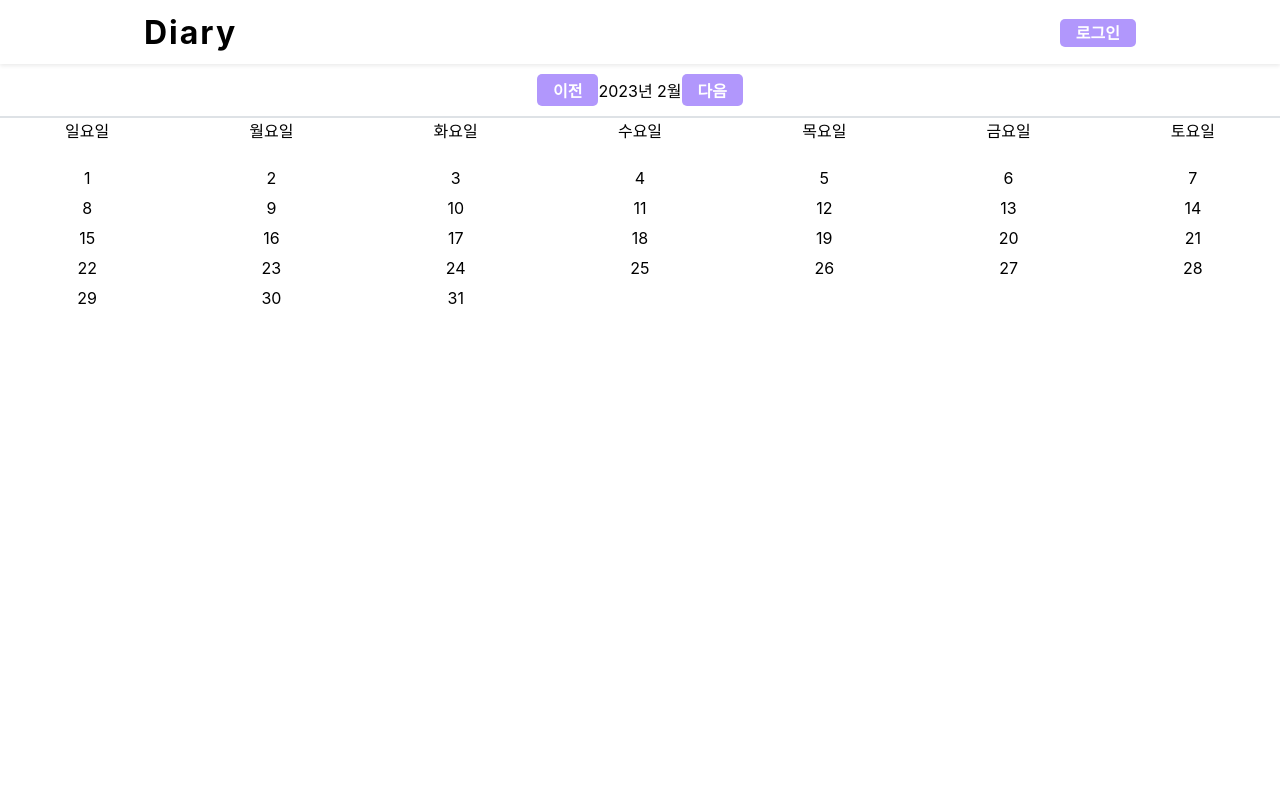
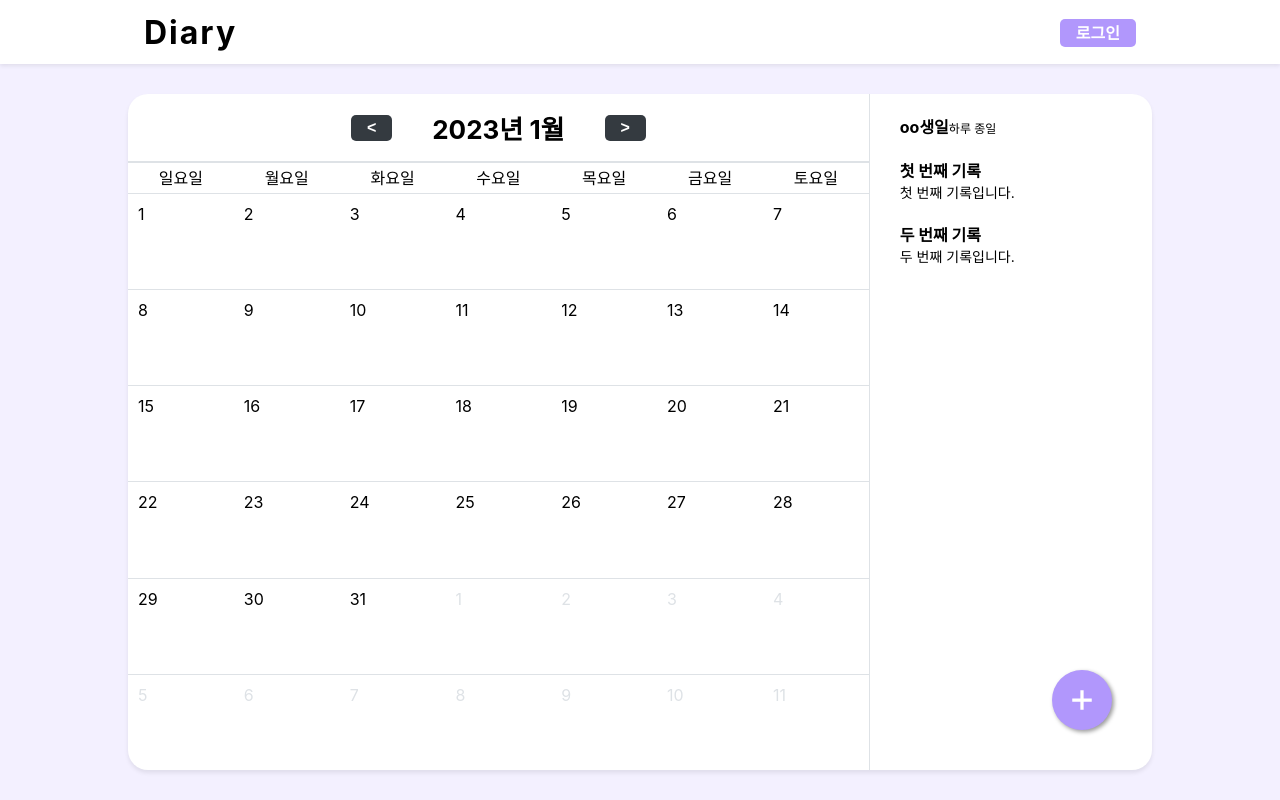
Before and after one commit to mxnxa/diary, a React (Create React App) app: page / in a window 1280 px wide. Built offline with nearby package versions, Linux system fonts and the light colour scheme.

Commit message:
캘린더 구현

```diff
--- a/package.json
+++ b/package.json
@@ -8,6 +8,7 @@
     "@testing-library/user-event": "^13.5.0",
     "react": "^18.2.0",
     "react-dom": "^18.2.0",
+    "react-icons": "^4.7.1",
     "react-router-dom": "^6.6.2",
     "react-scripts": "5.0.1",
     "styled-components": "^5.3.6",
--- a/src/App.js
+++ b/src/App.js
@@ -1,18 +1,21 @@
 import { Route, Routes } from "react-router-dom";
 import { createGlobalStyle } from "styled-components";
+import palette from "./lib/styles/palette";
 import CalendarPage from "./pages/CalendarPage";
 import LoginPage from "./pages/LoginPage";
 import RegisterPage from "./pages/RegisterPage";
 import WritePage from "./pages/WritePage";
 
 const GlobalStyle = createGlobalStyle`
-  *{
+  * {
     box-sizing: border-box;
     margin: 0;
     padding: 0;
   }
-
-  a{
+  body {
+    background-color: ${palette.violet[0]};
+  }
+  a {
     text-decoration: none;
     color: inherit;
   }
--- a/src/components/calendar/CalendarView.js
+++ b/src/components/calendar/CalendarView.js
@@ -1,10 +1,27 @@
 import React from "react";
-import styled from "styled-components";
+import { useState } from "react";
+import styled, { css } from "styled-components";
 import palette from "../../lib/styles/palette";
 import Button from "../common/Button";
+import Responsive from "../common/Responsive";
+import { GoPlus } from "react-icons/go";
+
+const Wrapper = styled(Responsive)`
+  flex: 1;
+  display: flex;
+  background-color: #fff;
+  /* border: 1px solid ${palette.gray[3]}; */
+  border-radius: 20px;
+  margin-top: 30px;
+  margin-bottom: 30px;
+  padding: 0;
+  box-shadow: 0 3px 4px rgba(0, 0, 0, 0.08);
+`;
 
 const CalendarViewBlock = styled.div`
-  flex: 2;
+  flex: 1;
+  display: flex;
+  flex-direction: column;
 `;
 
 const CalendarHead = styled.div`
@@ -12,32 +29,105 @@ const CalendarHead = styled.div`
   justify-content: center;
   align-items: center;
   border-bottom: 2px solid ${palette.gray[3]};
-  padding: 10px 0;
+  padding: 15px 40px;
+
+  p {
+    font-size: 26px;
+    font-weight: 700;
+    margin: 0 40px;
+  }
 `;
 
 const CalendarBody = styled.div`
+  flex: 1;
   display: grid;
-  grid-template-columns: repeat(7, 1fr);
-  grid-template-rows: 40px repeat(6, 1fr);
-  gap: 10px;
+  grid-template-rows: 30px repeat(6, 1fr); // 행
+  grid-template-columns: repeat(7, 1fr); // 열
+  /* gap: 10px; */
+  /* padding: 10px ; */
 `;
 
+// 요일
 const CalendarDay = styled.div`
   text-align: center;
-`;
-const CalendarDate = styled.p`
-  text-align: center;
+  line-height: 30px;
+  /* border-bottom: 1px solid ${palette.gray[3]}; */
 `;
 
-const render = () => {
-  let result = [];
+// 날짜
+const CalendarDate = styled.p`
+  border-top: 1px solid ${palette.gray[3]};
+  /* border-left: 1px solid ${palette.gray[3]}; */
+  padding: 10px;
+  cursor: pointer;
 
-  for (let i = 1; i < 32; i++) {
-    result.push(<CalendarDate>{i}</CalendarDate>);
+  ${({ isCurrentMonth }) =>
+    !isCurrentMonth &&
+    css`
+      color: ${palette.gray[3]};
+      cursor: inherit;
+    `}/* ${({ active }) =>
+    active &&
+    css`
+      width: 25px;
+      height: 25px;
+      border-radius: 50%;
+      background-color: ${palette.violet[3]};
+    `} */
+`;
+
+// 이벤트 목록
+const EventViewBlock = styled.div`
+  flex: 0.3;
+  border-left: 1px solid ${palette.gray[3]};
+  padding: 20px 30px;
+  position: relative;
+`;
+
+// 이벤트 추가 버튼
+const EventAddButton = styled.div`
+  width: 60px;
+  height: 60px;
+  display: flex;
+  justify-content: center;
+  align-items: center;
+  border-radius: 50%;
+  background-color: ${palette.violet[3]};
+  box-shadow: 2px 2px 4px rgba(0, 0, 0, 0.4);
+  color: #fff;
+  font-size: 26px;
+  font-weight: 700;
+  cursor: pointer;
+  position: absolute;
+  bottom: 40px;
+  right: 40px;
+
+  &:hover {
+    background-color: ${palette.violet[4]};
+  }
+`;
+
+// 이벤트 아이템
+const EventItem = styled.li`
+  list-style: none;
+  cursor: pointer;
+  /* border-bottom: 1px solid ${palette.gray[3]}; */
+
+  & + & {
+    margin-top: 20px;
   }
 
-  return result;
-};
+  .title {
+    font-weight: 700;
+    margin-bottom: 5px;
+  }
+  .time {
+    font-size: 12px;
+  }
+  .body {
+    font-size: 14px;
+  }
+`;
 
 const daylist = [
   "일요일",
@@ -49,21 +139,100 @@ const daylist = [
   "토요일",
 ];
 
+const today = {
+  year: new Date().getFullYear(),
+  month: new Date().getMonth(),
+  date: new Date().getDate(),
+};
+
+const eventlist = [
+  { id: 1, title: "oo생일", time: "하루 종일" },
+  { id: 2, title: "첫 번째 기록", body: "첫 번째 기록입니다." },
+  { id: 3, title: "두 번째 기록", body: "두 번째 기록입니다." },
+];
+
 function CalendarView() {
+  const [currentTargets, setCurrentTargets] = useState(today);
+  // const [selectedTargets, setSelectedTargets] = useState(today);
+  const { year, month, date } = currentTargets;
+
+  console.log(today.date);
+  console.log(date);
+
+  const prevMonth = () => {
+    if (month > 0) {
+      setCurrentTargets({ ...currentTargets, month: month - 1 });
+    } else {
+      setCurrentTargets({ ...currentTargets, year: year - 1, month: 11 });
+    }
+  };
+
+  const nextMonth = () => {
+    if (month < 11) {
+      setCurrentTargets({ ...currentTargets, month: month + 1 });
+    } else {
+      setCurrentTargets({ ...currentTargets, year: year + 1, month: 0 });
+    }
+  };
+
+  const startDate = new Date(year, month, 1);
+
+  const renderDate = new Date(
+    startDate.getFullYear(),
+    startDate.getMonth(),
+    startDate.getDate() - startDate.getDay()
+  );
+
+  const render = () => {
+    let result = [];
+
+    for (let i = 1; i <= 42; i++) {
+      result.push(
+        <CalendarDate key={i} isCurrentMonth={month === renderDate.getMonth()}>
+          {renderDate.getDate()}
+        </CalendarDate>
+      );
+      renderDate.setDate(renderDate.getDate() + 1);
+    }
+
+    return result;
+  };
+
   return (
+    <Wrapper>
       <CalendarViewBlock>
         <CalendarHead>
-        <Button violet>이전</Button>
-        <p>2023년 2월</p>
-        <Button violet>다음</Button>
+          <Button onClick={() => prevMonth()}>&lt;</Button>
+          <p>
+            {year}년 {month + 1}월
+          </p>
+          <Button onClick={() => nextMonth()}>&gt;</Button>
         </CalendarHead>
         <CalendarBody>
-        {daylist.map((day) => (
-          <CalendarDay>{day}</CalendarDay>
+          {daylist.map((day, idx) => (
+            <CalendarDay key={idx}>{day}</CalendarDay>
           ))}
           {render()}
         </CalendarBody>
       </CalendarViewBlock>
+      <EventViewBlock>
+        <ul>
+          {eventlist.map((item) => (
+            <EventItem key={item.id}>
+              <span className="title">{item.title}</span>
+              {item.time ? (
+                <span className="time">{item.time}</span>
+              ) : (
+                <p className="body">{item.body}</p>
+              )}
+            </EventItem>
+          ))}
+        </ul>
+        <EventAddButton>
+          <GoPlus />
+        </EventAddButton>
+      </EventViewBlock>
+    </Wrapper>
   );
 }
 
--- a/src/components/common/Button.js
+++ b/src/components/common/Button.js
@@ -9,10 +9,10 @@ const buttonStyle = css`
   font-size: 1rem;
   font-weight: 700;
   color: #fff;
+  background: ${palette.gray[8]};
   padding: 0.25rem 1rem;
   outline: none;
   cursor: pointer;
-  background: ${palette.gray[8]};
 
   &:hover {
     background: ${palette.gray[6]};
--- a/src/pages/CalendarPage.js
+++ b/src/pages/CalendarPage.js
@@ -1,13 +1,21 @@
 import React from "react";
+import styled from "styled-components";
 import CalendarView from "../components/calendar/CalendarView";
 import Header from "../components/common/Header";
 
+const Container = styled.div`
+  width: 100vw;
+  height: 100vh;
+  display: flex;
+  flex-direction: column;
+`;
+
 function CalendarPage() {
   return (
-    <>
+    <Container>
       <Header />
       <CalendarView />
-    </>
+    </Container>
   );
 }
 
```
Also changed, not shown: 2 other files (tests, documents, lock files or other folders). Lines whose indentation alone changed are shown as unchanged.
